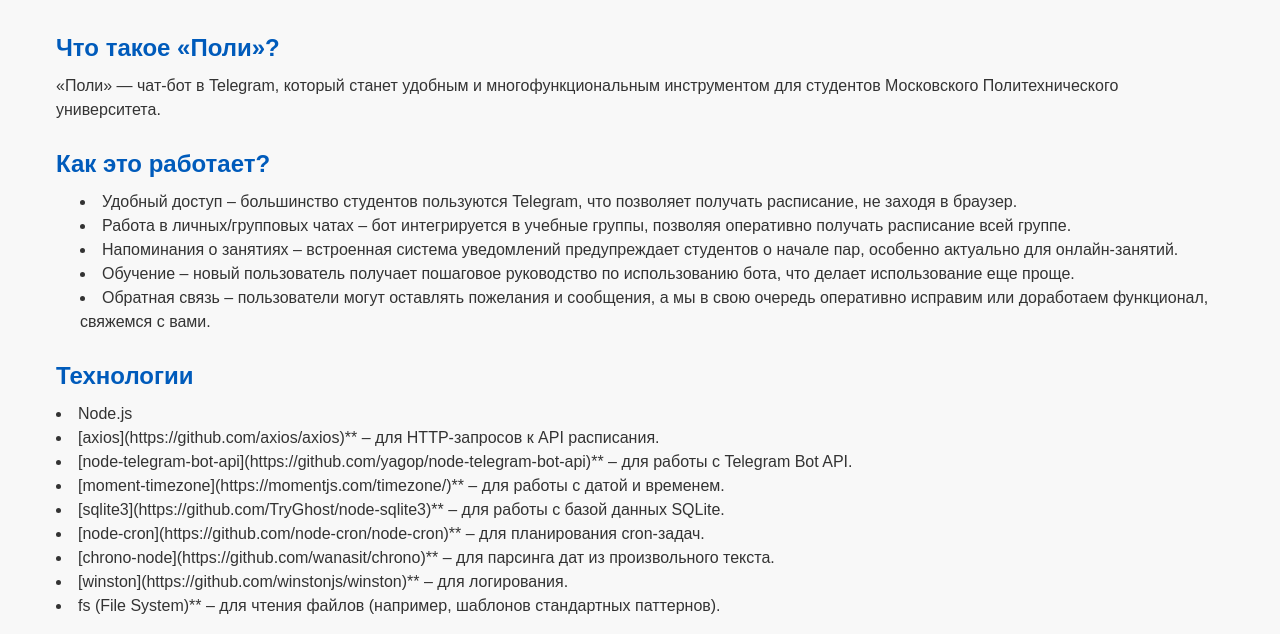
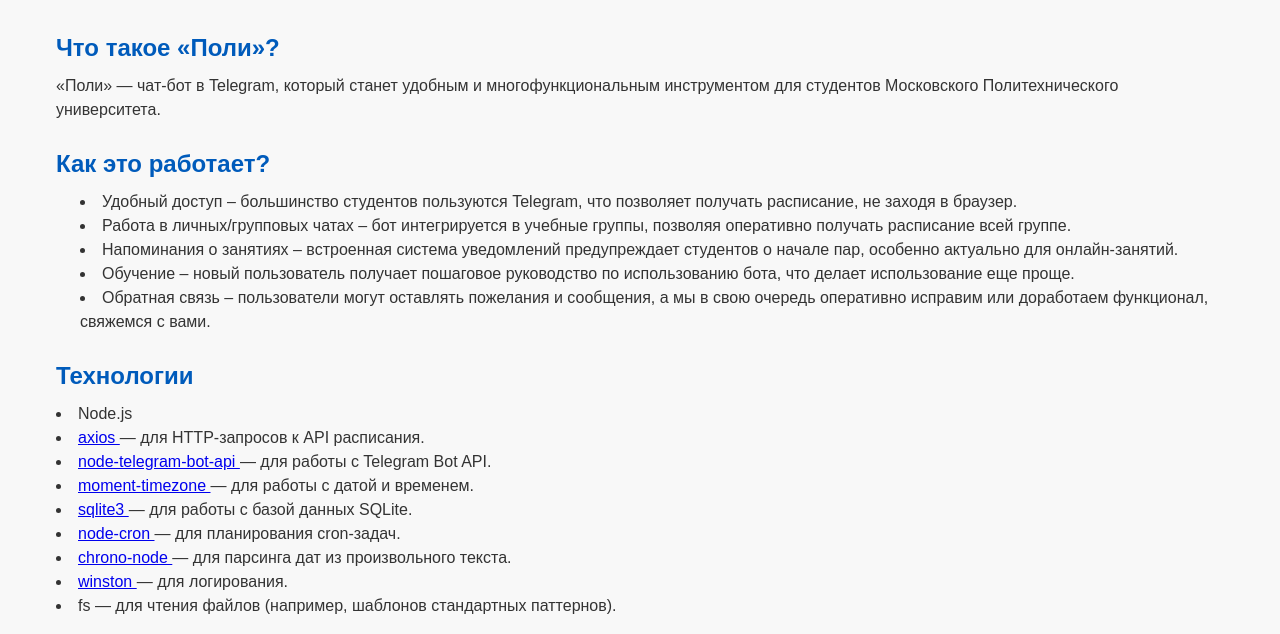
Before and after one commit to edducon/project_practice, a plain HTML site: page site/about.html in a window 1280 px wide. Shown: the part 171-805 px from the top of the page. Drawn offline with Linux system fonts and the light colour scheme.

Commit message:
В разделе About в раздел Технологии были добавлены ссылки вместо текста.

```diff
--- a/site/about.html
+++ b/site/about.html
@@ -63,14 +63,59 @@
     <h2>Технологии</h2>
     <p>
       <li>Node.js
-      <li>[axios](https://github.com/axios/axios)** – для HTTP‑запросов к API расписания.
-      <li>[node-telegram-bot-api](https://github.com/yagop/node-telegram-bot-api)** – для работы с Telegram Bot API.
-      <li>[moment-timezone](https://momentjs.com/timezone/)** – для работы с датой и временем.
-      <li>[sqlite3](https://github.com/TryGhost/node-sqlite3)** – для работы с базой данных SQLite.
-      <li>[node-cron](https://github.com/node-cron/node-cron)** – для планирования cron‑задач.
-      <li>[chrono-node](https://github.com/wanasit/chrono)** – для парсинга дат из произвольного текста.
-      <li>[winston](https://github.com/winstonjs/winston)** – для логирования.
-      <li>fs (File System)** – для чтения файлов (например, шаблонов стандартных паттернов).
+
+      <li>
+        <a href="https://github.com/axios/axios" target="_blank" rel="noreferrer">
+          axios
+        </a> —
+        для HTTP‑запросов к API расписания.
+      </li>
+
+      <li>
+        <a href="https://github.com/yagop/node-telegram-bot-api" target="_blank" rel="noreferrer">
+          node-telegram-bot-api
+        </a> —
+        для работы с Telegram Bot API.
+      </li>
+
+      <li>
+        <a href="https://momentjs.com/timezone/" target="_blank" rel="noreferrer">
+          moment-timezone
+        </a> —
+        для работы с датой и временем.
+      </li>
+
+      <li>
+        <a href="https://github.com/TryGhost/node-sqlite3" target="_blank" rel="noreferrer">
+          sqlite3
+        </a> —
+        для работы с базой данных SQLite.
+      </li>
+
+      <li>
+        <a href="https://github.com/node-cron/node-cron" target="_blank" rel="noreferrer">
+          node-cron
+        </a> —
+        для планирования cron‑задач.
+      </li>
+
+      <li>
+        <a href="https://github.com/wanasit/chrono" target="_blank" rel="noreferrer">
+          chrono-node
+        </a> —
+        для парсинга дат из произвольного текста.
+      </li>
+
+      <li>
+        <a href="https://github.com/winstonjs/winston" target="_blank" rel="noreferrer">
+          winston
+        </a> —
+        для логирования.
+      </li>
+
+      <li>fs — для чтения файлов (например, шаблонов стандартных паттернов).
+
+
     </p>
   </section>
 </main>
```
